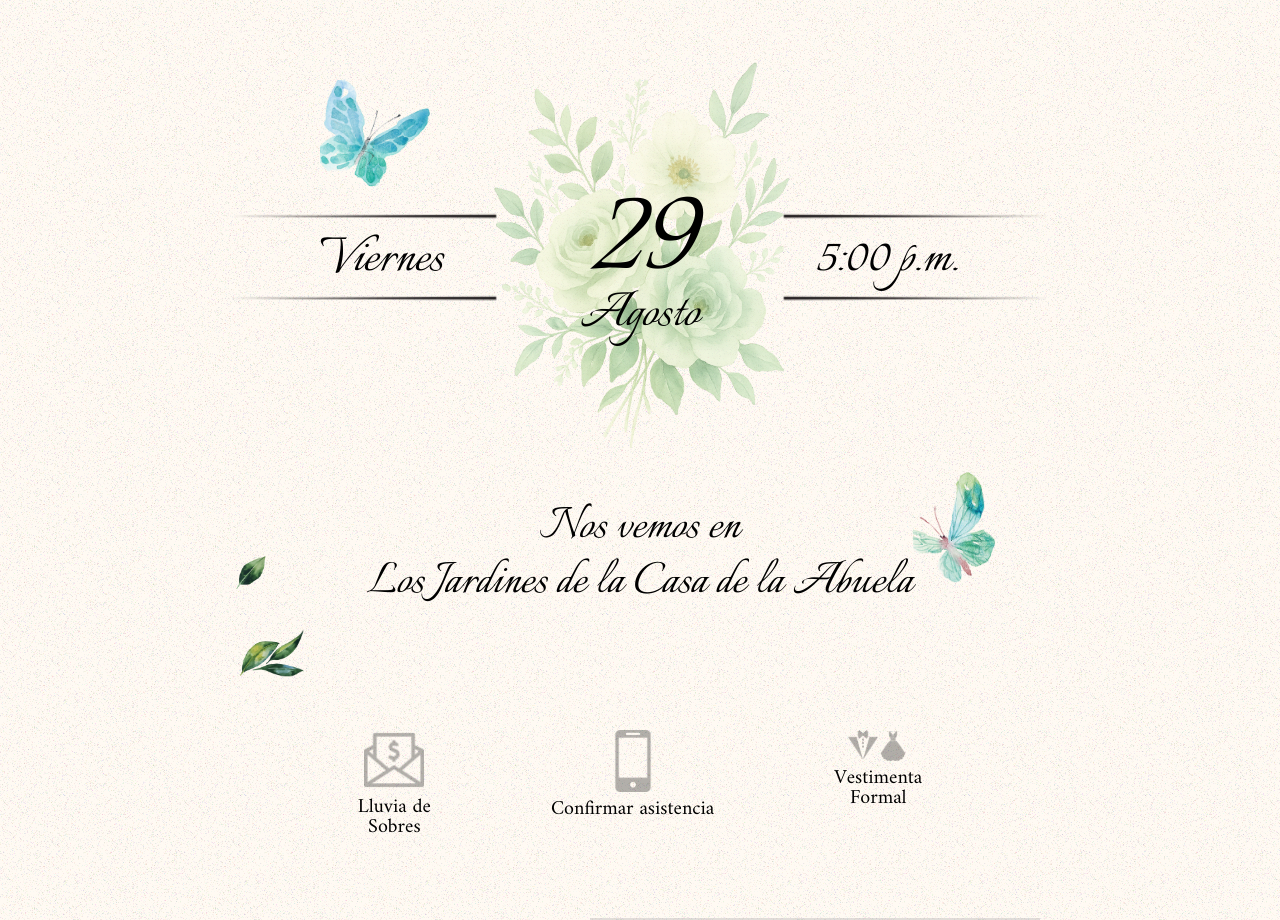
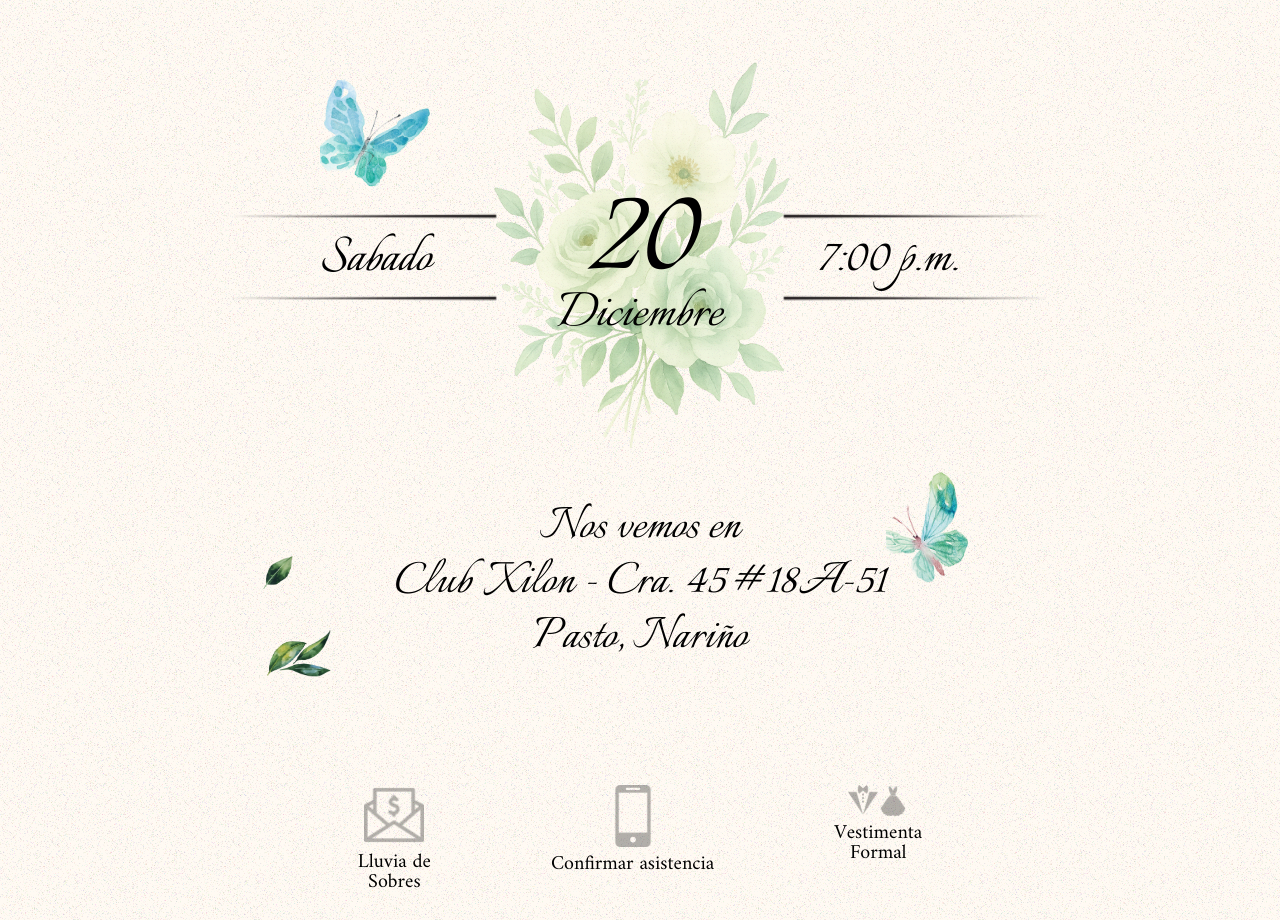
Before and after one commit to Jakekap/susannaquinces.github.io, a React (Vite) app: page / in a window 1280 px wide. Shown: the part 3080-4000 px from the top of the page. Built offline with nearby package versions, Linux system fonts and the light colour scheme; grey boxes are pictures that could not be loaded.

Commit message:
Change Info

```diff
--- a/src/App.jsx
+++ b/src/App.jsx
@@ -57,10 +57,10 @@ function App() {
           </div>
           <div className="flex justify-center h-auto mt-20 mb-5 sm:mb-0 sm:mt-10">
             <div className="w-[400px] h-[200px] sm:w-[800px] sm:h-[400px] relative flex items-center justify-center">
-              <h2 className="absolute text-[90px] sm:text-[160px] top-5 sm:top-15 z-10">29</h2>
-              <h3 className="absolute text-[30px] sm:text-[60px] bottom-13 sm:bottom-25 z-10">Agosto</h3>
-              <h3 className="absolute text-[30px] sm:text-[60px] left-10 sm:left-20 z-10">Viernes</h3>
-              <h3 className="absolute text-[30px] sm:text-[60px] right-10 sm:right-20 z-10">5:00 p.m.</h3>
+              <h2 className="absolute text-[90px] sm:text-[160px] top-5 sm:top-15 z-10">20</h2>
+              <h3 className="absolute text-[30px] sm:text-[60px] bottom-13 sm:bottom-25 z-10">Diciembre</h3>
+              <h3 className="absolute text-[30px] sm:text-[60px] left-10 sm:left-20 z-10">Sabado</h3>
+              <h3 className="absolute text-[30px] sm:text-[60px] right-10 sm:right-20 z-10">7:00 p.m.</h3>
               <img className="absolute -right-15 top-1/3 w-[170px] sm:w-[320px] scale-x-[-1]" src="/png/divider.png" />
               <img className="absolute -left-15 top-1/3 w-[170px] sm:w-[320px]" src="/png/divider.png" />
               <img className="absolute -right-15 bottom-1/3 w-[170px] sm:w-[320px] scale-x-[-1]" src="/png/divider.png" />
@@ -73,7 +73,7 @@ function App() {
             <div className="relative flex items-center justify-center">
               <img className="absolute w-[60px] -left-5 top-18 sm:w-[120px] sm:-left-40 sm:top-30 rotate-90" src="/png/leaves4.png" alt="Hojas" />
               <img className="absolute w-[60px] -right-8 -top-3 sm:w-[120px] sm:-right-30 sm:top-0" src="/png/butterfly4.png" alt="Mariposa" />
-              <p className="text-center text-4xl sm:text-[55px] my-10 leading-[0.8] sm:leading-none">Nos vemos en<br /> Los Jardines de la Casa de la Abuela</p>
+              <a href="https://maps.app.goo.gl/fN1JpNujNbnqCJQJ8" target="_blank" rel="noreferrer noopener" className="text-center text-4xl sm:text-[55px] my-10 leading-[0.8] sm:leading-none">Nos vemos en<br /> Club&nbsp; Xilon - Cra. 45 #18A-51<br /> Pasto, Nariño</a>
             </div>
           </div>
           <div className="flex justify-center gap-10 mt-20 sm:gap-30 sm:mt-20">
--- a/src/style.css
+++ b/src/style.css
@@ -25,7 +25,7 @@
 }
 
 
-h1, h2, h3, p {
+h1, h2, h3, p, a {
     font-family: "Italianno";
 }
 
```
